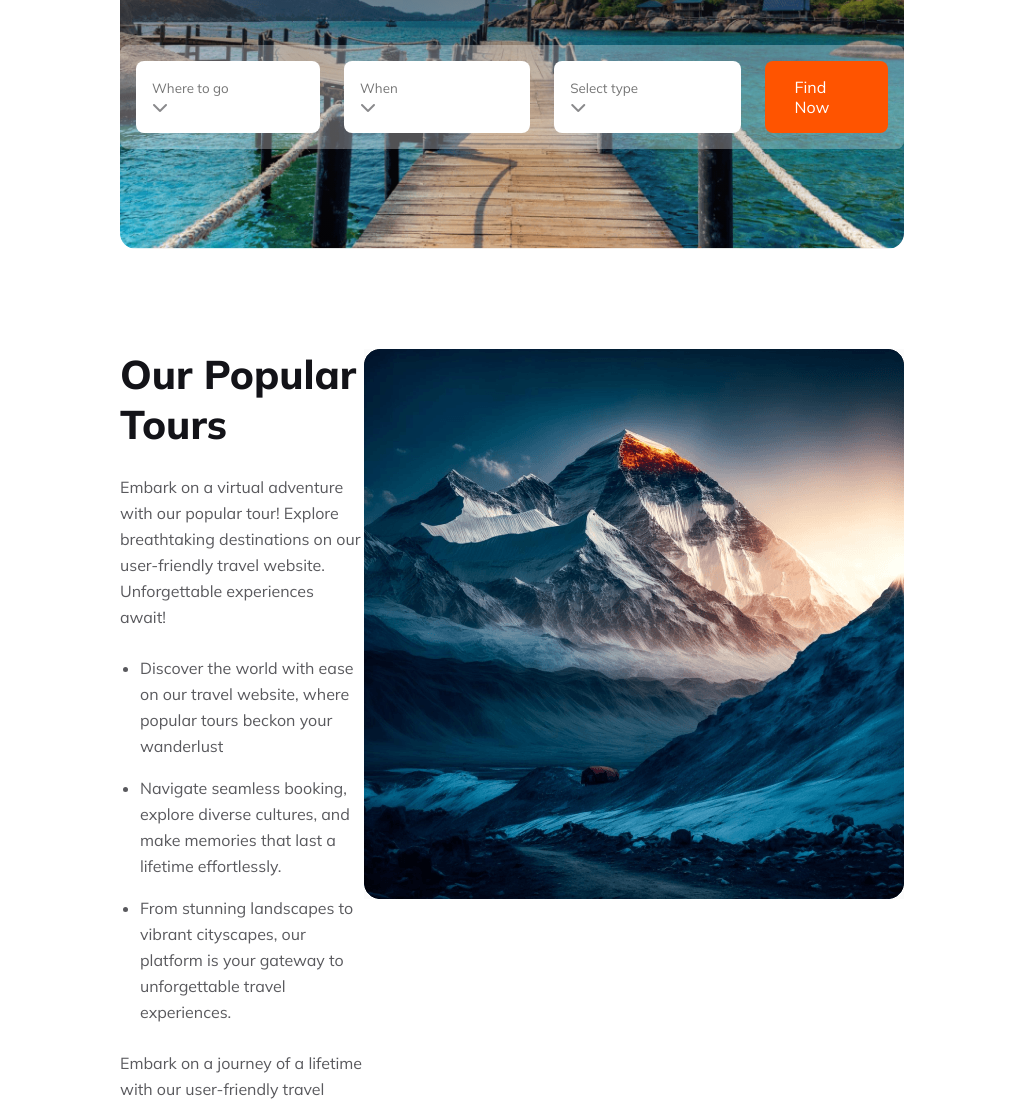
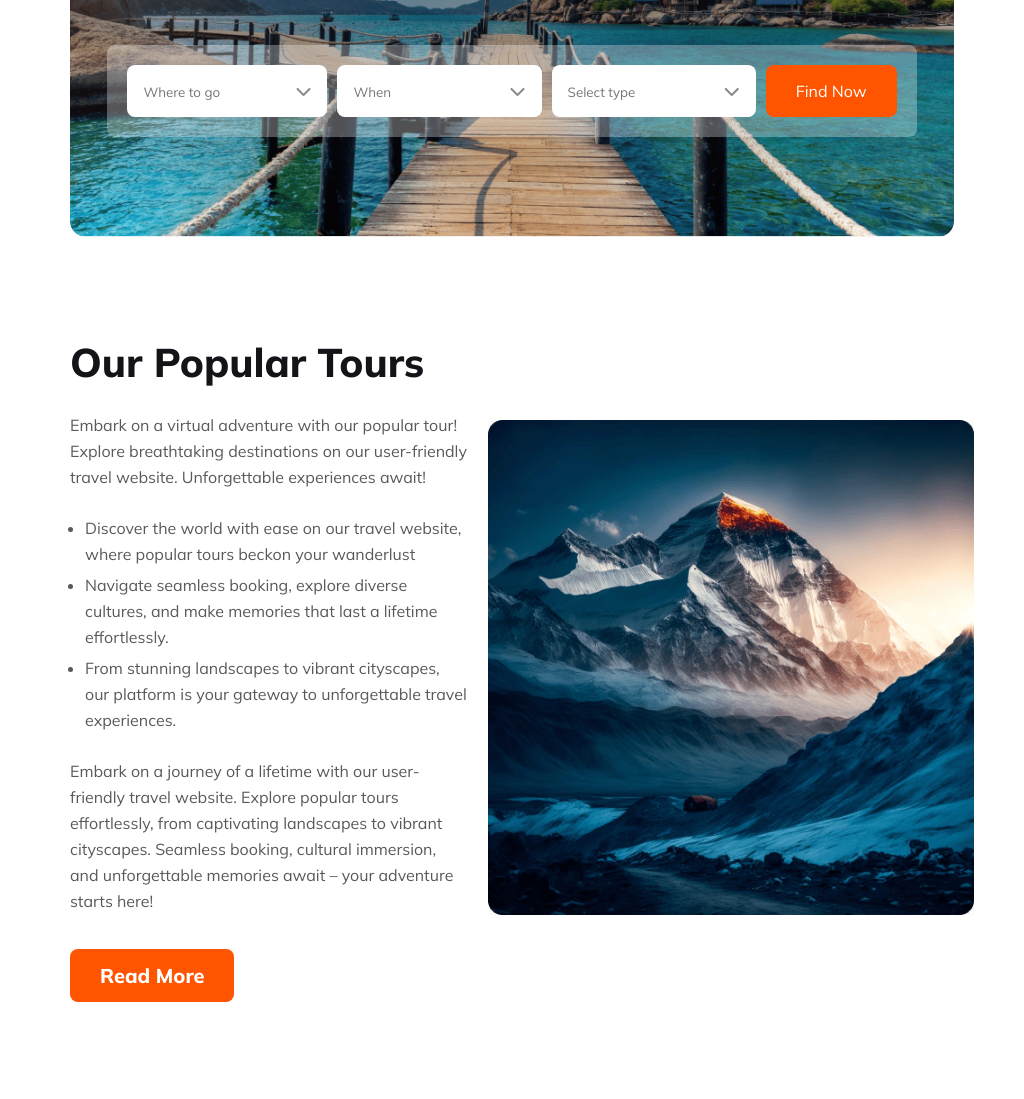
Before and after one commit to Dinobondhu-shill/Travel-menia, a plain HTML site: page index.html in a window 1024 px wide. Shown: the part 371-1470 px from the top of the page. Drawn offline with Linux system fonts and the light colour scheme.

Commit message:
large device responsive done

```diff
--- a/index.html
+++ b/index.html
@@ -23,7 +23,7 @@
             <h3>Pack <span>&</span> Go</h3>
           </div>
           <div class="nav_link">
-          <i class="fa-solid fa-bars"></i>
+            <i class="fa-solid fa-bars"></i>
             <ul>
               <li><a href="#">Home</a></li>
               <li><a href="#">Packages</a></li>
@@ -45,7 +45,8 @@
             journey and make every destination unforgettable</p>
         </div>
         <div class="banner_input">
-          <div class="input where"> <input type="text" placeholder="Where to go"><i class="fa-solid fa-chevron-down"></i></div>
+          <div class="input where"> <input type="text" placeholder="Where to go"><i
+              class="fa-solid fa-chevron-down"></i></div>
           <div class="input when"><input type="text" placeholder="When"> <i class="fa-solid fa-chevron-down"></i> </div>
           <div class="input type"><input type="text" placeholder="Select type"> <i class="fa-solid fa-chevron-down"></i>
           </div>
@@ -257,7 +258,7 @@
           <a href="#" class="common_button">See More</a>
         </div>
         <div class="place_video">
-          <video src="Images/waterfall_-_6998 (540p).mp4" autoplay muted controls></video>
+          <video src="Images/waterfall_-_6998 (540p).mp4" autoplay muted controls loop></video>
         </div>
       </div>
       <!-- ---------------------------Newsletter part Start--------------- -->
--- a/style/responsive.css
+++ b/style/responsive.css
@@ -1,4 +1,4 @@
-/* --------------Responsive for Mobile or small Device */
+/* --------------Responsive for Mobile or small Device -----------------------------*/
 @media screen and (max-width: 575px) {
 
   /* ----------Common Css------------- */
@@ -196,3 +196,52 @@
     font-weight: 600;
   }
 }
+
+/* --------------Responsive for Large Device -----------------------------*/
+@media (min-width: 900px) and (max-width: 1199.98px) {
+  .container {
+    padding: 0 70px;
+  }
+  .nav_link ul {
+    gap: 25px;
+  }
+  .banner_input {
+    padding: 20px;
+    gap: 10px;
+  }
+
+  .tour {
+    align-items: center;
+  }
+
+
+  .tour_image img {
+    width: 100%;
+    margin-left: 20px;
+  }
+
+  .tour_details ul {
+    margin-top: 20px;
+    padding-left: 15px;
+  }
+
+  .tour_details ul li {
+    margin: 0 0 5px;
+  }
+
+  .tour_details .common_button {
+    margin-top: 10px;
+  }
+
+  #feature {
+    gap: 30px;
+  }
+
+  .feature_image img {
+    width: 100%;
+  }
+
+  .newsletter_content {
+    padding: 18px 30px;
+  }
+}
```
